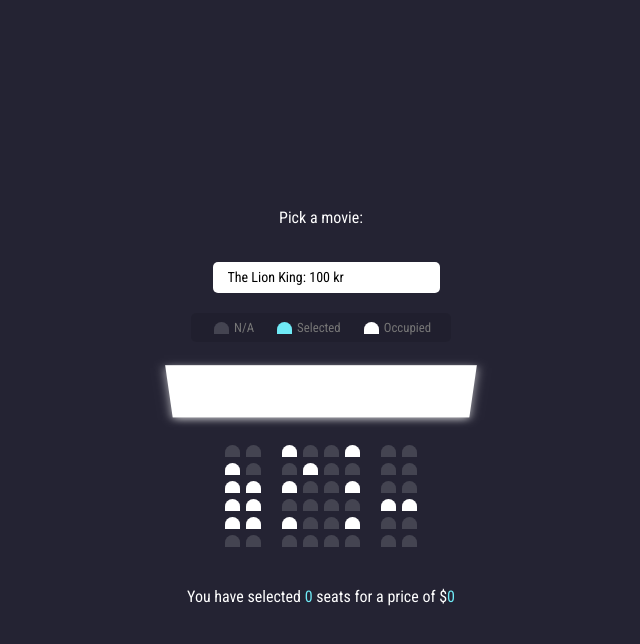
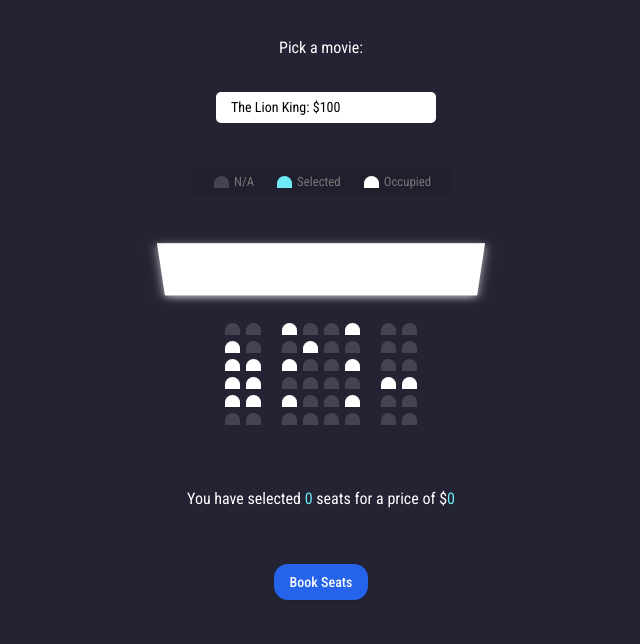
Before and after one commit to Falk33n/inlamningsuppgift-tim-falk-js2, a Next.js app: page / in a window 1280 px wide. Shown: the top 644 px of the page, without its empty margins (319-959 px from the left). Built offline with nearby package versions, Linux system fonts and the light colour scheme; data requests are answered from the project's data file.

Commit message:
added dialog for booking

```diff
--- a/package.json
+++ b/package.json
@@ -11,6 +11,7 @@
   },
   "dependencies": {
     "@hookform/resolvers": "^3.9.1",
+    "@radix-ui/react-dialog": "^1.1.2",
     "@radix-ui/react-icons": "^1.3.0",
     "@radix-ui/react-label": "^2.1.0",
     "@radix-ui/react-slot": "^1.1.0",
--- a/src/app/globals.scss
+++ b/src/app/globals.scss
@@ -9,12 +9,6 @@
 body {
   background-color: #242333;
   color: #fff;
-  display: flex;
-  flex-direction: column;
-  align-items: center;
-  justify-content: center;
-  height: 100vh;
-  margin: 0;
 }
 
 .movie-container {
@@ -129,64 +123,60 @@ p.text span {
 @layer base {
   :root {
     --background: 0 0% 100%;
-    --foreground: 240 10% 3.9%;
+    --foreground: 222.2 84% 4.9%;
     --card: 0 0% 100%;
-    --card-foreground: 240 10% 3.9%;
+    --card-foreground: 222.2 84% 4.9%;
     --popover: 0 0% 100%;
-    --popover-foreground: 240 10% 3.9%;
-    --primary: 240 5.9% 10%;
-    --primary-foreground: 0 0% 98%;
-    --secondary: 240 4.8% 95.9%;
-    --secondary-foreground: 240 5.9% 10%;
-    --muted: 240 4.8% 95.9%;
-    --muted-foreground: 240 3.8% 46.1%;
-    --accent: 240 4.8% 95.9%;
-    --accent-foreground: 240 5.9% 10%;
+    --popover-foreground: 222.2 84% 4.9%;
+    --primary: 221.2 83.2% 53.3%;
+    --primary-foreground: 210 40% 98%;
+    --secondary: 210 40% 96.1%;
+    --secondary-foreground: 222.2 47.4% 11.2%;
+    --muted: 210 40% 96.1%;
+    --muted-foreground: 215.4 16.3% 46.9%;
+    --accent: 210 40% 96.1%;
+    --accent-foreground: 222.2 47.4% 11.2%;
     --destructive: 0 84.2% 60.2%;
-    --destructive-foreground: 0 0% 98%;
-    --border: 240 5.9% 90%;
-    --input: 240 5.9% 90%;
-    --ring: 240 10% 3.9%;
+    --destructive-foreground: 210 40% 98%;
+    --border: 214.3 31.8% 91.4%;
+    --input: 214.3 31.8% 91.4%;
+    --ring: 221.2 83.2% 53.3%;
+    --radius: 1rem;
     --chart-1: 12 76% 61%;
     --chart-2: 173 58% 39%;
     --chart-3: 197 37% 24%;
     --chart-4: 43 74% 66%;
     --chart-5: 27 87% 67%;
-    --radius: 0.5rem;
   }
+
   .dark {
-    --background: 240 10% 3.9%;
-    --foreground: 0 0% 98%;
-    --card: 240 10% 3.9%;
-    --card-foreground: 0 0% 98%;
-    --popover: 240 10% 3.9%;
-    --popover-foreground: 0 0% 98%;
-    --primary: 0 0% 98%;
-    --primary-foreground: 240 5.9% 10%;
-    --secondary: 240 3.7% 15.9%;
-    --secondary-foreground: 0 0% 98%;
-    --muted: 240 3.7% 15.9%;
-    --muted-foreground: 240 5% 64.9%;
-    --accent: 240 3.7% 15.9%;
-    --accent-foreground: 0 0% 98%;
+    --background: 222.2 84% 4.9%;
+    --foreground: 210 40% 98%;
+    --card: 222.2 84% 4.9%;
+    --card-foreground: 210 40% 98%;
+    --popover: 222.2 84% 4.9%;
+    --popover-foreground: 210 40% 98%;
+    --primary: 217.2 91.2% 59.8%;
+    --primary-foreground: 222.2 47.4% 11.2%;
+    --secondary: 217.2 32.6% 17.5%;
+    --secondary-foreground: 210 40% 98%;
+    --muted: 217.2 32.6% 17.5%;
+    --muted-foreground: 215 20.2% 65.1%;
+    --accent: 217.2 32.6% 17.5%;
+    --accent-foreground: 210 40% 98%;
     --destructive: 0 62.8% 30.6%;
-    --destructive-foreground: 0 0% 98%;
-    --border: 240 3.7% 15.9%;
-    --input: 240 3.7% 15.9%;
-    --ring: 240 4.9% 83.9%;
+    --destructive-foreground: 210 40% 98%;
+    --border: 217.2 32.6% 17.5%;
+    --input: 217.2 32.6% 17.5%;
+    --ring: 224.3 76.3% 48%;
     --chart-1: 220 70% 50%;
     --chart-2: 160 60% 45%;
     --chart-3: 30 80% 55%;
     --chart-4: 280 65% 60%;
     --chart-5: 340 75% 55%;
   }
-}
 
-@layer base {
   * {
     @apply border-border;
   }
-  body {
-    @apply bg-background text-foreground;
-  }
 }
--- a/src/app/layout.tsx
+++ b/src/app/layout.tsx
@@ -23,9 +23,11 @@ export default function RootLayout({
   return (
     <html lang='en'>
       <body
-        className={`${robotoCondensed.className} antialiased w-full p-4 md:w-[80vw] lg:w-[50vw] mx-auto`}
+        className={`${robotoCondensed.className} antialiased w-full p-4 min-h-screen`}
       >
-        {children}
+        <div className='flex flex-col justify-center items-center gap-6 mx-auto w-full md:w-[80vw] lg:w-[50vw]'>
+          {children}
+        </div>
         <Toaster />
       </body>
     </html>
--- /dev/null
+++ b/src/components/book-movie-dialog.tsx
@@ -0,0 +1,32 @@
+import { BookMovieForm } from '@/components';
+import {
+  Button,
+  Dialog,
+  DialogContent,
+  DialogDescription,
+  DialogHeader,
+  DialogTitle,
+  DialogTrigger,
+} from '@/components/ui';
+
+export const BookMovieDialog = () => {
+  return (
+    <Dialog>
+      <DialogTrigger asChild>
+        <Button className='mt-6 capitalize'>Book seats</Button>
+      </DialogTrigger>
+      <DialogContent>
+        <DialogHeader>
+          <DialogTitle>Are you absolutely sure?</DialogTitle>
+          <DialogDescription>
+            This action cannot be undone. This will permanently delete your
+            account and remove your data from our servers.
+          </DialogDescription>
+        </DialogHeader>
+        <BookMovieForm />
+      </DialogContent>
+    </Dialog>
+  );
+};
+
+BookMovieDialog.displayName = 'BookMovieDialog';
--- a/src/components/book-movie.tsx
+++ b/src/components/book-movie-form.tsx
@@ -22,7 +22,7 @@ const formSchema = z.object({
   }),
 });
 
-export const BookMovie = () => {
+export const BookMovieForm = () => {
   const { toast } = useToast();
   const form = useForm<z.infer<typeof formSchema>>({
     resolver: zodResolver(formSchema),
@@ -34,6 +34,7 @@ export const BookMovie = () => {
   function onSubmit(values: z.infer<typeof formSchema>) {
     console.log(values);
     toast({
+      variant: 'success',
       title: 'Success!',
       description: "You're seats are successfully booked.",
     });
@@ -70,4 +71,4 @@ export const BookMovie = () => {
   );
 };
 
-BookMovie.displayName = 'BookMovie';
+BookMovieForm.displayName = 'BookMovieForm';
--- a/src/components/home-container.tsx
+++ b/src/components/home-container.tsx
@@ -1,6 +1,11 @@
 'use client';
 
-import { MovieSelection, TheaterContainer, UIExplanation } from '@/components';
+import {
+  BookMovieDialog,
+  MovieSelection,
+  TheaterContainer,
+  UIExplanation,
+} from '@/components';
 import { useRef, useState } from 'react';
 
 export const HomeContainer = () => {
@@ -28,6 +33,7 @@ export const HomeContainer = () => {
         setSelectedSeats={setSelectedSeats}
         selectedMovie={selectedMovie}
       />
+      <BookMovieDialog />
     </>
   );
 };
--- a/src/components/index.ts
+++ b/src/components/index.ts
@@ -1,3 +1,5 @@
+export * from './book-movie-dialog';
+export * from './book-movie-form';
 export * from './home-container';
 export * from './movie-selection';
 export * from './seat';
@@ -6,4 +8,5 @@ export * from './seat-row';
 export * from './skeleton';
 export * from './theater-container';
 export * from './total-price';
+export * from './ui';
 export * from './ui-explanation';
--- a/src/components/movie-selection.tsx
+++ b/src/components/movie-selection.tsx
@@ -26,13 +26,12 @@ export const MovieSelection = forwardRef<
       try {
         const res = await axios.get('http://localhost:5000/movies');
         setMovies(res.data);
-        setIsLoading(false);
       } catch (e) {
         console.error(`Failed to retrieve movies, ${e}`);
-        setIsLoading(false);
       }
     };
 
+    setIsLoading(false);
     getMovies();
   }, []);
 
@@ -52,7 +51,7 @@ export const MovieSelection = forwardRef<
             key={i}
             value={movie.price}
           >
-            {movie.title}: {movie.price} kr
+            {movie.title}: ${movie.price}
           </option>
         ))}
       </select>
--- /dev/null
+++ b/src/components/ui/dialog.tsx
@@ -0,0 +1,118 @@
+'use client';
+
+import { cn } from '@/lib/utils';
+import * as DialogPrimitive from '@radix-ui/react-dialog';
+import { Cross2Icon } from '@radix-ui/react-icons';
+import * as React from 'react';
+
+const Dialog = DialogPrimitive.Root;
+const DialogTrigger = DialogPrimitive.Trigger;
+const DialogPortal = DialogPrimitive.Portal;
+const DialogClose = DialogPrimitive.Close;
+
+const DialogOverlay = React.forwardRef<
+  React.ElementRef<typeof DialogPrimitive.Overlay>,
+  React.ComponentPropsWithoutRef<typeof DialogPrimitive.Overlay>
+>(({ className, ...props }, ref) => (
+  <DialogPrimitive.Overlay
+    ref={ref}
+    className={cn(
+      'fixed inset-0 z-50 bg-black/80  data-[state=open]:animate-in data-[state=closed]:animate-out data-[state=closed]:fade-out-0 data-[state=open]:fade-in-0',
+      className
+    )}
+    {...props}
+  />
+));
+DialogOverlay.displayName = DialogPrimitive.Overlay.displayName;
+
+const DialogContent = React.forwardRef<
+  React.ElementRef<typeof DialogPrimitive.Content>,
+  React.ComponentPropsWithoutRef<typeof DialogPrimitive.Content>
+>(({ className, children, ...props }, ref) => (
+  <DialogPortal>
+    <DialogOverlay />
+    <DialogPrimitive.Content
+      ref={ref}
+      className={cn(
+        'fixed left-[50%] top-[50%] z-50 grid w-full max-w-lg translate-x-[-50%] translate-y-[-50%] gap-4 border bg-background p-6 shadow-lg duration-200 data-[state=open]:animate-in data-[state=closed]:animate-out data-[state=closed]:fade-out-0 data-[state=open]:fade-in-0 data-[state=closed]:zoom-out-95 data-[state=open]:zoom-in-95 data-[state=closed]:slide-out-to-left-1/2 data-[state=closed]:slide-out-to-top-[48%] data-[state=open]:slide-in-from-left-1/2 data-[state=open]:slide-in-from-top-[48%] sm:rounded-lg',
+        className
+      )}
+      {...props}
+    >
+      {children}
+      <DialogPrimitive.Close className='top-4 right-4 absolute data-[state=open]:bg-accent opacity-70 hover:opacity-100 rounded-sm focus:ring-2 focus:ring-ring ring-offset-background transition-opacity focus:outline-none focus:ring-offset-2 data-[state=open]:text-muted-foreground disabled:pointer-events-none'>
+        <Cross2Icon className='w-4 h-4' />
+        <span className='sr-only'>Close</span>
+      </DialogPrimitive.Close>
+    </DialogPrimitive.Content>
+  </DialogPortal>
+));
+DialogContent.displayName = DialogPrimitive.Content.displayName;
+
+const DialogHeader = ({
+  className,
+  ...props
+}: React.HTMLAttributes<HTMLDivElement>) => (
+  <div
+    className={cn(
+      'flex flex-col space-y-1.5 text-center sm:text-left',
+      className
+    )}
+    {...props}
+  />
+);
+DialogHeader.displayName = 'DialogHeader';
+
+const DialogFooter = ({
+  className,
+  ...props
+}: React.HTMLAttributes<HTMLDivElement>) => (
+  <div
+    className={cn(
+      'flex flex-col-reverse sm:flex-row sm:justify-end sm:space-x-2',
+      className
+    )}
+    {...props}
+  />
+);
+DialogFooter.displayName = 'DialogFooter';
+
+const DialogTitle = React.forwardRef<
+  React.ElementRef<typeof DialogPrimitive.Title>,
+  React.ComponentPropsWithoutRef<typeof DialogPrimitive.Title>
+>(({ className, ...props }, ref) => (
+  <DialogPrimitive.Title
+    ref={ref}
+    className={cn(
+      'text-lg font-semibold leading-none tracking-tight',
+      className
+    )}
+    {...props}
+  />
+));
+DialogTitle.displayName = DialogPrimitive.Title.displayName;
+
+const DialogDescription = React.forwardRef<
+  React.ElementRef<typeof DialogPrimitive.Description>,
+  React.ComponentPropsWithoutRef<typeof DialogPrimitive.Description>
+>(({ className, ...props }, ref) => (
+  <DialogPrimitive.Description
+    ref={ref}
+    className={cn('text-sm text-muted-foreground', className)}
+    {...props}
+  />
+));
+DialogDescription.displayName = DialogPrimitive.Description.displayName;
+
+export {
+  Dialog,
+  DialogClose,
+  DialogContent,
+  DialogDescription,
+  DialogFooter,
+  DialogHeader,
+  DialogOverlay,
+  DialogPortal,
+  DialogTitle,
+  DialogTrigger,
+};
--- a/src/components/ui/index.ts
+++ b/src/components/ui/index.ts
@@ -1,4 +1,5 @@
 export * from './button';
+export * from './dialog';
 export * from './form';
 export * from './input';
 export * from './label';
--- a/src/components/ui/toast.tsx
+++ b/src/components/ui/toast.tsx
@@ -31,6 +31,7 @@ const toastVariants = cva(
         default: 'border bg-background text-foreground',
         destructive:
           'destructive group border-destructive bg-destructive text-destructive-foreground',
+        success: 'bg-green-500 border-green-600 text-white',
       },
     },
     defaultVariants: {
```
Also changed, not shown: 1 other file (tests, documents, lock files or other folders).
